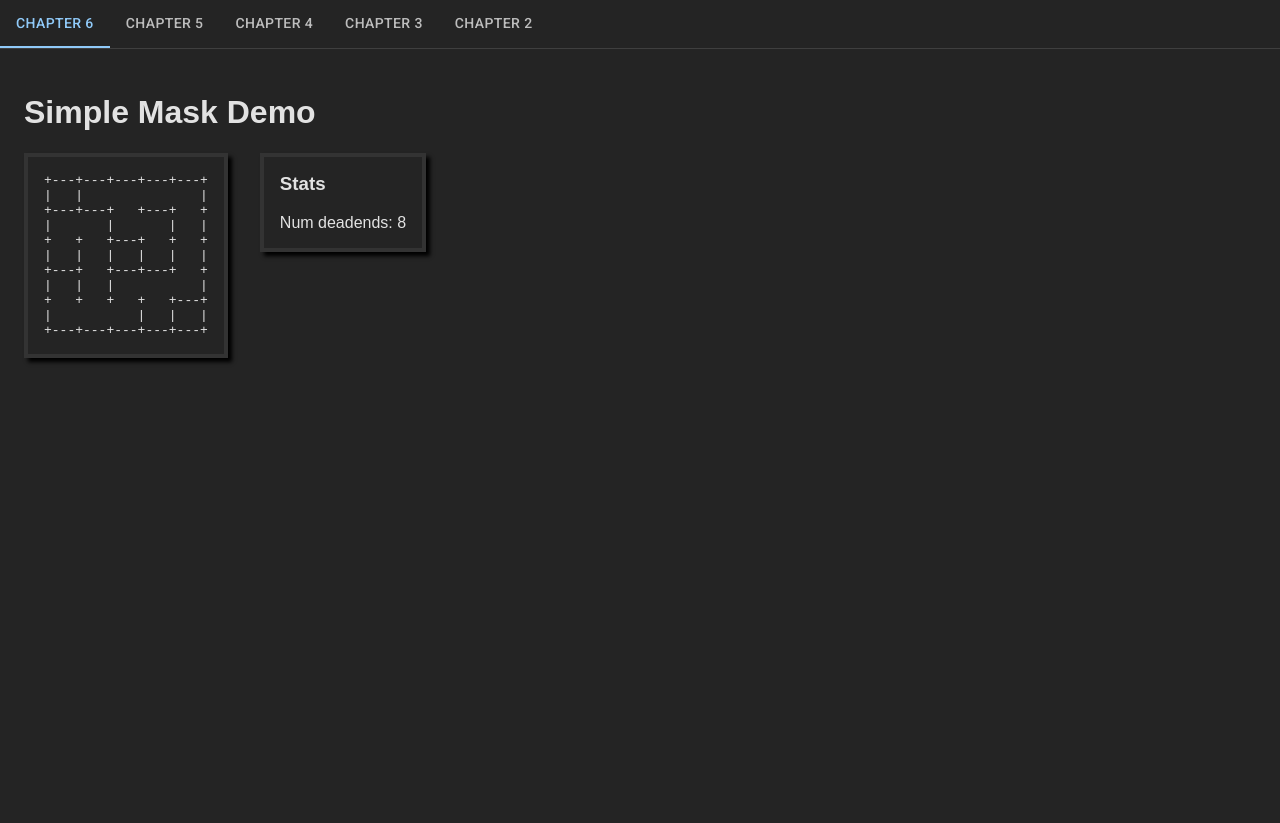
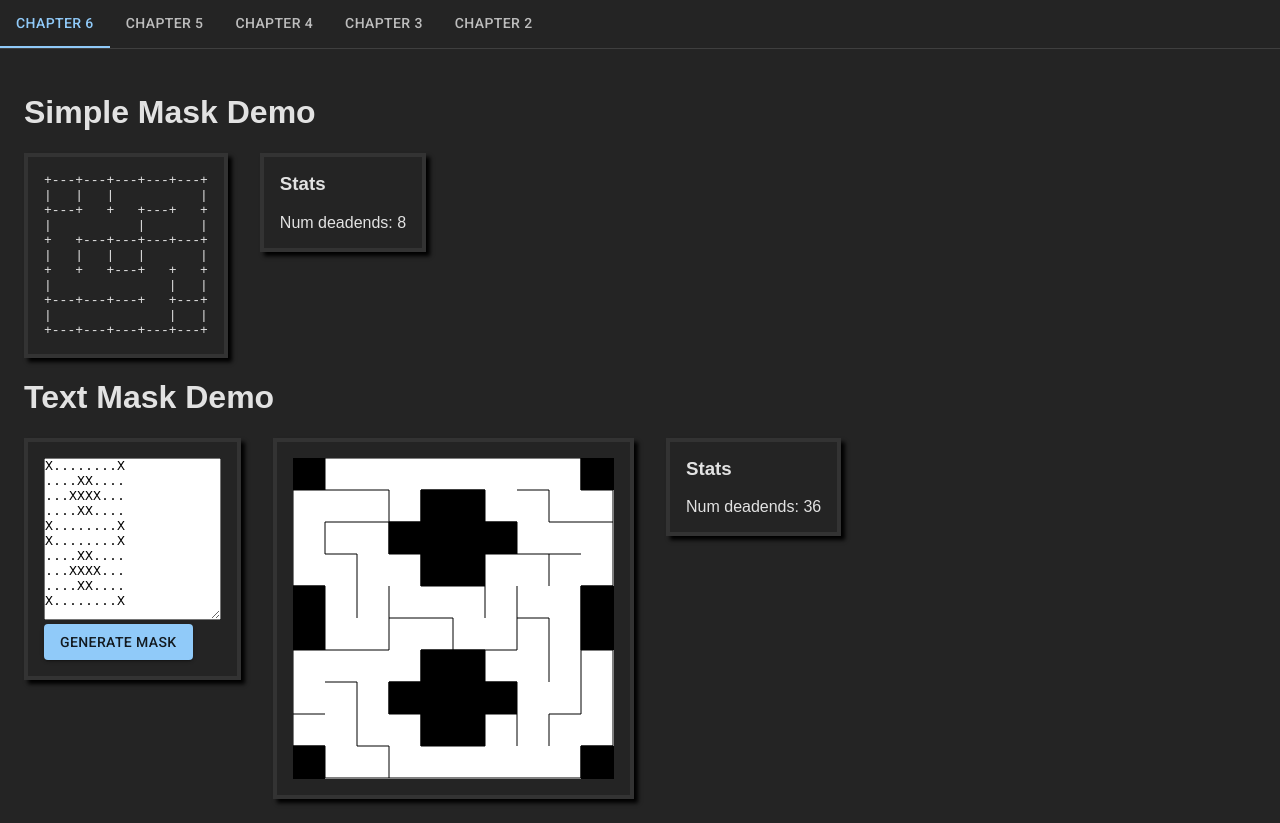
Before and after one commit to onsubmit/mazes-app, a React (Vite) app: page / in a window 1280 px wide. Before the commit the page ends 800 px from the top, so only its background shows below. Built offline with nearby package versions, Linux system fonts and the light colour scheme.

Commit message:
Add text mask demo

```diff
--- a/src/algorithms/generation/binaryTree.ts
+++ b/src/algorithms/generation/binaryTree.ts
@@ -1,11 +1,10 @@
-import Cell from '../../cell';
 import Grid from '../../grids/grid';
 import { randomInteger } from '../../random';
 import MazeGenerator from './mazeGenerator';
 
 export default class BinaryTree implements MazeGenerator {
   execute = <T extends Grid>(grid: T): T => {
-    grid.forEachCell((cell: Cell) => {
+    grid.forEachCell(({ cell }) => {
       const neighbors = [cell.north, cell.east].filter(Boolean);
       const index = randomInteger(neighbors.length);
       cell.link(neighbors[index]);
--- a/src/algorithms/generation/huntAndKill.ts
+++ b/src/algorithms/generation/huntAndKill.ts
@@ -17,7 +17,7 @@ export default class HuntAndKill implements MazeGenerator {
       } else {
         current = null;
 
-        grid.forEachCell((cell) => {
+        grid.forEachCell(({ cell }) => {
           const visitedNeighbors = cell.neighbors.filter((n) => n.hasLinks);
           if (!cell.hasLinks && visitedNeighbors.length > 0) {
             current = cell;
--- a/src/algorithms/generation/wilsons.ts
+++ b/src/algorithms/generation/wilsons.ts
@@ -6,7 +6,7 @@ import MazeGenerator from './mazeGenerator';
 export default class Wilsons implements MazeGenerator {
   execute = <T extends Grid>(grid: T): T => {
     const unvisited: Set<Cell> = new Set();
-    grid.forEachCell((cell) => {
+    grid.forEachCell(({ cell }) => {
       unvisited.add(cell);
     });
 
--- a/src/components/canvas.tsx
+++ b/src/components/canvas.tsx
@@ -12,6 +12,7 @@ export default function Canvas({ grid, cellSize = 32 }: CanvasProps) {
   const height = cellSize * grid.rows + 1;
 
   const backgroundColor = '#fff';
+  const backgroundColorEmptyCell = '#000';
   const strokeStyle = '#000';
 
   const ref = useRef<HTMLCanvasElement>(null);
@@ -45,18 +46,18 @@ export default function Canvas({ grid, cellSize = 32 }: CanvasProps) {
     };
 
     for (const mode of ['backgrounds', 'walls'] as const) {
-      grid.forEachCell((cell) => {
-        const x1 = cell.column * cellSize;
-        const y1 = cell.row * cellSize;
-        const x2 = (cell.column + 1) * cellSize;
-        const y2 = (cell.row + 1) * cellSize;
+      grid.forEachCell(({ row, column, cell }) => {
+        const x1 = column * cellSize;
+        const y1 = row * cellSize;
+        const x2 = (column + 1) * cellSize;
+        const y2 = (row + 1) * cellSize;
 
         switch (mode) {
           case 'backgrounds': {
-            const color = grid.getCellBackgroundColor(cell);
-            if (color) {
-              drawRectangle(x1, y1, x2, y2, color);
-            }
+            const color = cell.isEmpty
+              ? backgroundColorEmptyCell
+              : grid.getCellBackgroundColor(cell) ?? backgroundColor;
+            drawRectangle(x1, y1, x2, y2, color);
 
             break;
           }
--- a/src/components/chapters/chapter03.tsx
+++ b/src/components/chapters/chapter03.tsx
@@ -2,7 +2,7 @@ import './chapterStyles.scss';
 
 import BinaryTree from '../../algorithms/generation/binaryTree';
 import Sidewinder from '../../algorithms/generation/sidewinder';
-import ColoredGrid from '../../coloredGrid';
+import ColoredGrid from '../../grids/coloredGrid';
 import DistanceGrid from '../../grids/distanceGrid';
 import Canvas from '../canvas';
 
--- a/src/components/chapters/chapter04.tsx
+++ b/src/components/chapters/chapter04.tsx
@@ -2,7 +2,7 @@ import './chapterStyles.scss';
 
 import AldousBroder from '../../algorithms/generation/aldousBroder';
 import Wilsons from '../../algorithms/generation/wilsons';
-import ColoredGrid from '../../coloredGrid';
+import ColoredGrid from '../../grids/coloredGrid';
 import Canvas from '../canvas';
 
 export default function Chapter04() {
--- a/src/components/chapters/chapter05.tsx
+++ b/src/components/chapters/chapter05.tsx
@@ -5,8 +5,8 @@ import { useRef } from 'react';
 
 import HuntAndKill from '../../algorithms/generation/huntAndKill';
 import RecursiveBacktracker from '../../algorithms/generation/recursiveBacktracker';
-import ColoredGrid from '../../coloredGrid';
 import { getDeadendCounts } from '../../deadendCounts';
+import ColoredGrid from '../../grids/coloredGrid';
 import Canvas from '../canvas';
 
 export default function Chapter05() {
--- a/src/components/chapters/chapter06.tsx
+++ b/src/components/chapters/chapter06.tsx
@@ -1,10 +1,30 @@
 import './chapterStyles.scss';
+
+import { Button } from '@mui/material';
+import { useEffect, useRef, useState } from 'react';
 
 import RecursiveBacktracker from '../../algorithms/generation/recursiveBacktracker';
 import MaskedGrid from '../../grids/maskedGrid';
 import Mask from '../../mask';
+import Canvas from '../canvas';
+
+const MASK_TEXT_EXAMPLE = `
+X........X
+....XX....
+...XXXX...
+....XX....
+X........X
+X........X
+....XX....
+...XXXX...
+....XX....
+X........X
+`.trim();
 
 export default function Chapter06() {
+  const textAreaRef = useRef<HTMLTextAreaElement>(null);
+  const [maskedGridFromText, setMaskedGridFromText] = useState<MaskedGrid | undefined>();
+
   const mask = new Mask(5, 5);
   mask.set(0, 0, false);
   mask.set(2, 2, false);
@@ -12,6 +32,18 @@ export default function Chapter06() {
 
   const maskedGrid = new MaskedGrid(mask);
   new RecursiveBacktracker().execute(maskedGrid);
+
+  const generateMask = () => {
+    const textArea = textAreaRef.current;
+    if (!textArea) return;
+
+    const mask = Mask.fromText(textArea.value);
+    const maskedGrid = new MaskedGrid(mask);
+    new RecursiveBacktracker().execute(maskedGrid);
+    setMaskedGridFromText(maskedGrid);
+  };
+
+  useEffect(generateMask, []);
 
   return (
     <>
@@ -23,6 +55,27 @@ export default function Chapter06() {
           <span>{`Num deadends: ${maskedGrid.getDeadends().length}`}</span>
         </div>
       </div>
+
+      <h1>Text Mask Demo</h1>
+      <div className="row">
+        <div>
+          <div>
+            <textarea ref={textAreaRef} defaultValue={MASK_TEXT_EXAMPLE}></textarea>
+          </div>
+          <Button onClick={generateMask} variant="contained">
+            Generate mask
+          </Button>
+        </div>
+        {maskedGridFromText && (
+          <>
+            <Canvas grid={maskedGridFromText} cellSize={32}></Canvas>
+            <div>
+              <h3>Stats</h3>
+              <span>{`Num deadends: ${maskedGridFromText.getDeadends().length}`}</span>
+            </div>
+          </>
+        )}
+      </div>
     </>
   );
 }
--- a/src/components/chapters/chapterStyles.scss
+++ b/src/components/chapters/chapterStyles.scss
@@ -15,7 +15,13 @@
   }
 }
 
-pre {
+pre, textarea {
   margin: 0;
   padding: 0;
+  font-family: monospace;
 }
+
+textarea {
+  min-width: 10rem;
+  min-height: 10rem;
+}
--- a/src/coloredGrid.ts
+++ b/src/grids/coloredGrid.ts
@@ -1,6 +1,6 @@
-import Cell from './cell';
-import Distances from './distances';
-import DistanceGrid from './grids/distanceGrid';
+import Cell from '../cell';
+import Distances from '../distances';
+import DistanceGrid from './distanceGrid';
 
 export default class ColoredGrid extends DistanceGrid {
   #myDistances: Distances | undefined;
--- a/src/grids/grid.ts
+++ b/src/grids/grid.ts
@@ -3,7 +3,7 @@ import { randomInteger } from '../random';
 
 export type Row = Array<Cell>;
 export type GetInitialCellValueCallback = (row: number, column: number) => Cell;
-export type CellCallback = (cell: Cell) => boolean | void;
+export type CellCallback = (input: { row: number; column: number; cell: Cell }) => boolean | void;
 export type RowCallback = (row: Row) => boolean | void;
 
 export default class Grid {
@@ -66,7 +66,7 @@ export default class Grid {
     for (let r = 0; r < this._rows; r++) {
       for (let c = 0; c < this._columns; c++) {
         const cell = this.getOrThrow(r, c);
-        if (cb(cell) === false) {
+        if (cb({ row: r, column: c, cell }) === false) {
           return;
         }
       }
@@ -84,7 +84,7 @@ export default class Grid {
   getDeadends = (): Array<Cell> => {
     const deadends: Array<Cell> = [];
 
-    this.forEachCell((cell) => {
+    this.forEachCell(({ cell }) => {
       if (cell?.links.length === 1) {
         deadends.push(cell);
       }
--- a/src/mask.ts
+++ b/src/mask.ts
@@ -10,6 +10,30 @@ export default class Mask {
     this.#columns = columns;
     this.#bits = Array.from(Array(rows), () => Array.from(Array(columns), () => true));
   }
+
+  static fromText = (value: string): Mask => {
+    value = value.toLocaleUpperCase().trim();
+    if (!value) {
+      throw new Error('Empty text value');
+    }
+
+    const lines = value.split(/\r?\n|\r|\n/g);
+    if (lines.some((l) => [...l].some((c) => c !== 'X' && c !== '.'))) {
+      throw new Error('String must only contain Xs and periods');
+    }
+
+    const rows = lines.length;
+    const columns = lines[0]?.length ?? 0;
+
+    const mask = new Mask(rows, columns);
+    for (let r = 0; r < rows; r++) {
+      for (let c = 0; c < columns; c++) {
+        mask.set(r, c, lines[r]?.[c] === 'X' ? false : true);
+      }
+    }
+
+    return mask;
+  };
 
   get rows(): number {
     return this.#rows;
```
